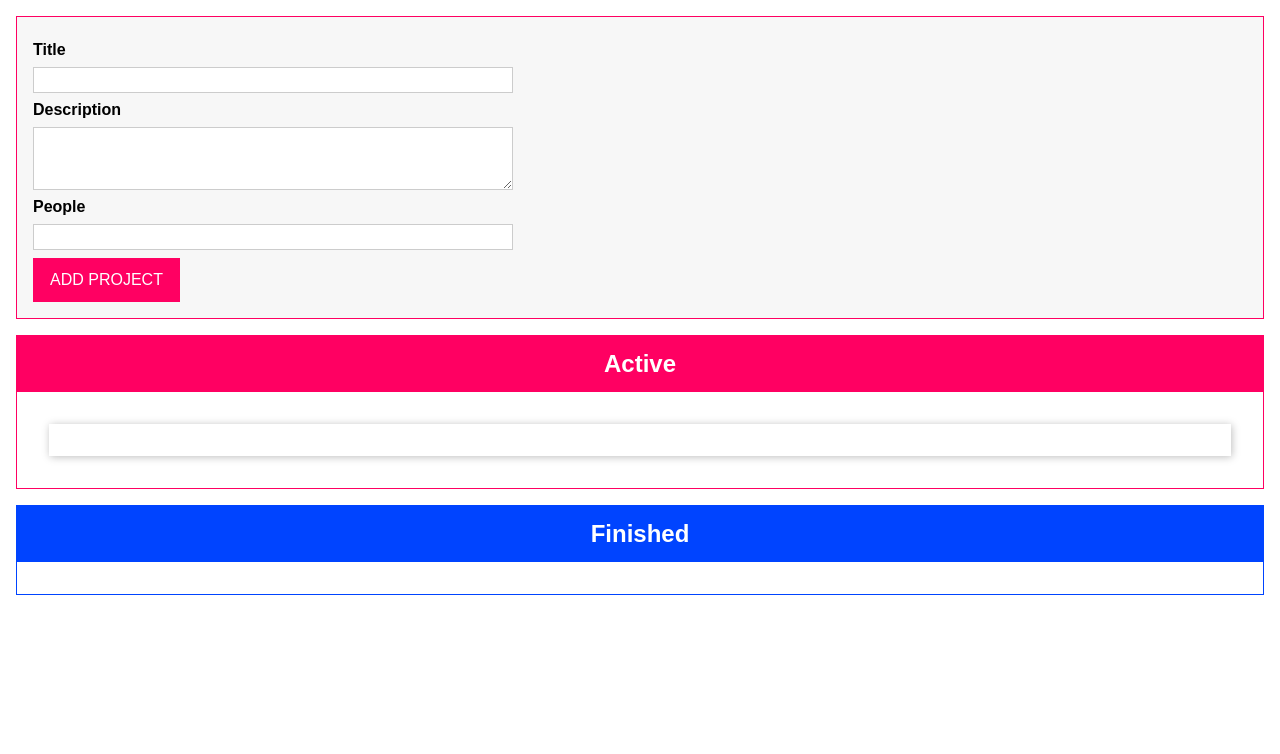
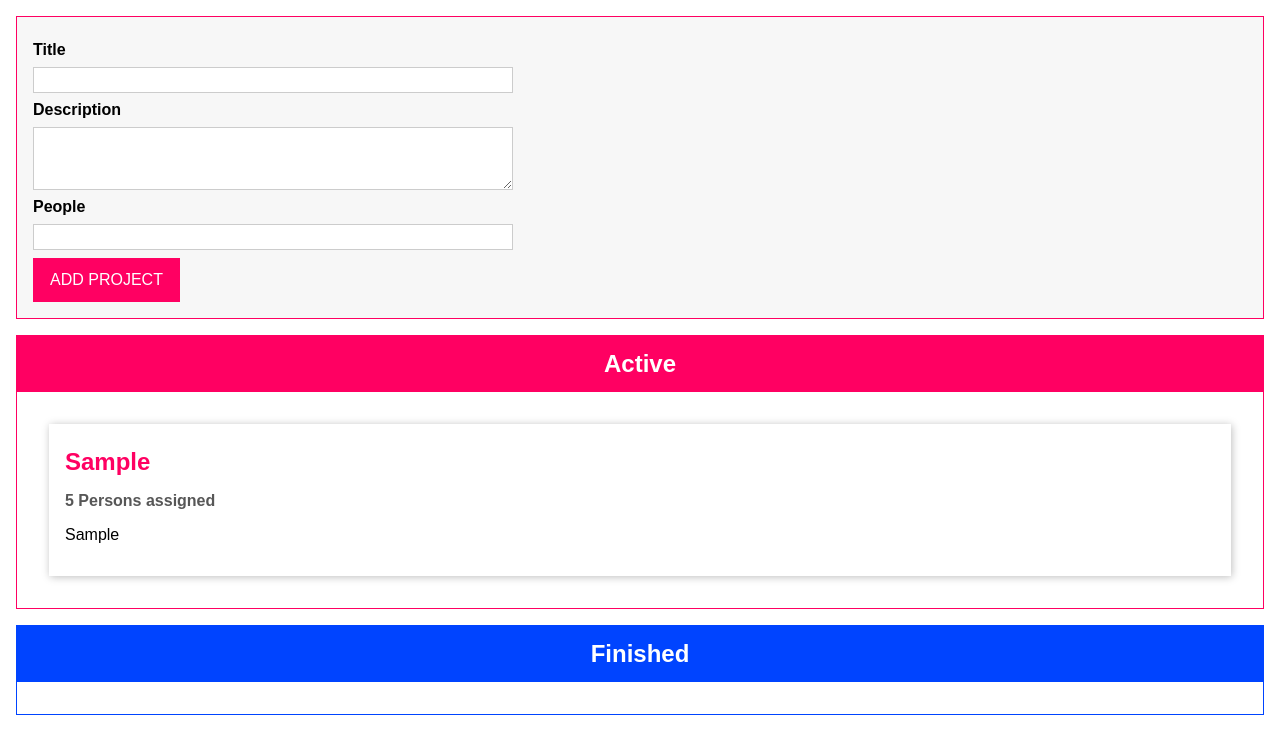
Before and after one commit to huuff/understanding-ts, a website with bundled scripts: page index.html in a window 1280 px wide. Both pictures are taken after typing "Sample", "Sample", "5" into the empty fields and a click on the button "ADD PROJECT". Built offline with nearby package versions, Linux system fonts and the light colour scheme.

Commit message:
forgot to commit

```diff
--- a/index.html
+++ b/index.html
@@ -27,7 +27,11 @@
       </form>
     </template>
     <template id="single-project">
-      <li></li>
+      <li>
+        <h2></h2>
+        <h3></h3>
+        <p></p>
+      </li>
     </template>
     <template id="project-list">
       <section class="projects">
```
